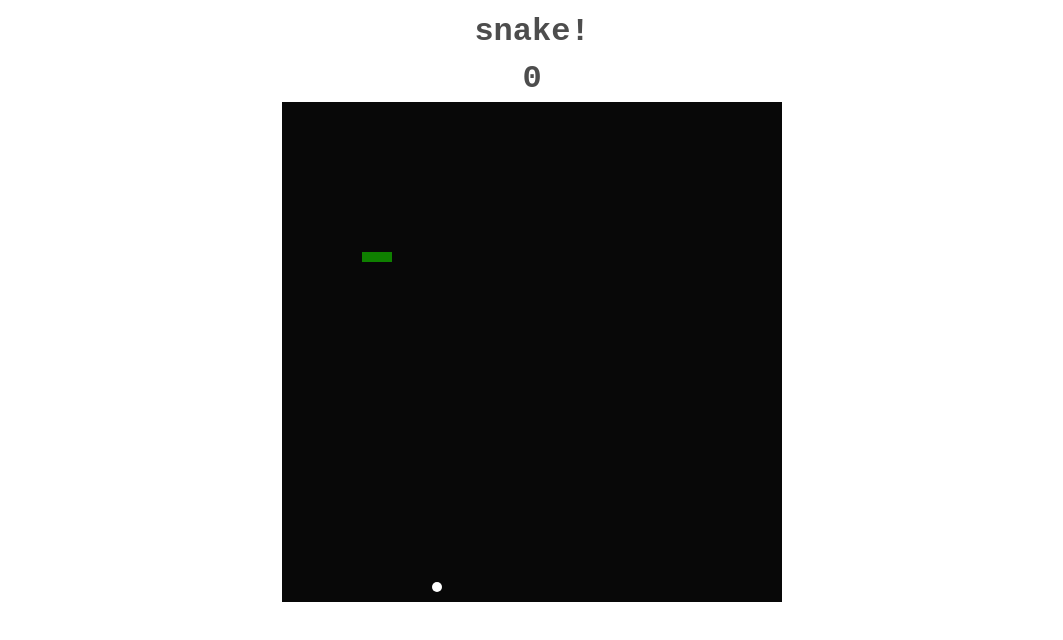
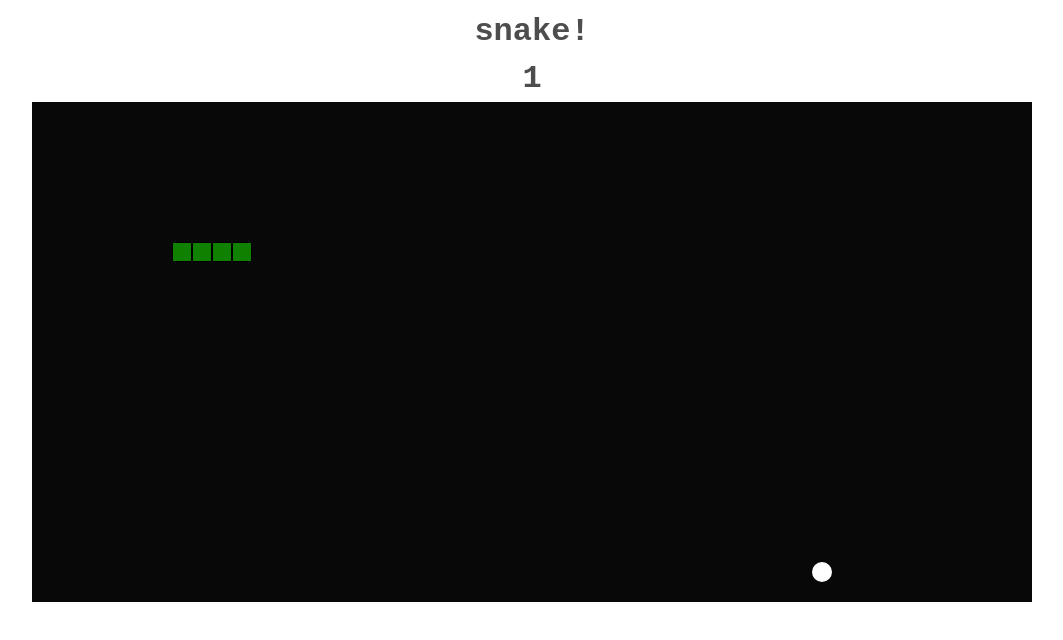
Before and after one commit to k0rabl/snake, a plain HTML site: page index.html in a window 1280 px wide. Both pictures are taken after a click on the button "Start!". Shown: the whole page, without its empty margins (108-1171 px from the left). Drawn offline with Linux system fonts and the light colour scheme.

Commit message:
Bugfix: mouse generation on the snake. A new biggest field.  Add comments.

```diff
--- a/index.html
+++ b/index.html
@@ -4,7 +4,7 @@
 	<meta charset="UTF-8">
 	<meta name="viewport" content="width=device-width, initial-scale=1.0">
 	<meta http-equiv="X-UA-Compatible" content="ie=edge">
-	<title>Document</title>
+	<title>Snake!</title>
 	<link rel="stylesheet" href="style.css">
 </head>
 <body>
@@ -13,8 +13,10 @@
 		<h3 class="highscore">Your highscore: <span id="highscore">0</span></h3>
 		<button id="start" class="start">Start!</button>
 	</div>
-	<h1 class="title">snake!</h1>
-	<h1 id="yourScore" class="score">0</h1>
+	<div id="game" class="game disable">
+		<h1 class="title">snake!</h1>
+		<h1 id="yourScore" class="score">0</h1>
+	</div>
 	<script src="script.js"></script>
 </body>
 </html>
--- a/script.js
+++ b/script.js
@@ -1,52 +1,50 @@
 var field,
-		coordSnake,
 		mouse,
 		snake,
 		interval,
 		score,
 		direction = 'right';
 
-function randIntExcep(min, max, exp) {
-			var n;
-			while(true){
-					if((n = Math.floor(Math.random() * (max - min + 1)) + min) != exp)
-					return n;
-			}
-}
-
 function startGame(){
-	genField();
-	createSnake();
-	createMouse();
-	interval = setInterval(move, 70);
-	startBlock.classList.add('disable');
+	game.classList.remove('disable');														// enable game-score
+	genField();																									// generation a new game field
+	createSnake();																							// generation a new snake
+	createMouse();																							// generation a new mouse
+	interval = setInterval(move, 70);														// start moving and sеt complexity
+	startBlock.classList.add('disable');												// disabled game-menu
 }
 
 function endGame(){
-	score = (snake.length - 3);
-	alert('You lose. Score:' + score);
-	clearInterval(interval);
-	field.remove();
-	document.getElementById("highscore").textContent = score;
-	startBlock.classList.remove('disable');
+	score = (snake.length - 3);																	// count a score
+	alert('You lose. Score:' + score);													// lose nameplate
+	clearInterval(interval);																		// clear interval for a new game
+	field.remove();																							// clear field
+	document.getElementById("highscore").textContent = score;		// set a highscore
+	yourScore.textContent = 0; 																	// clear score
+	startBlock.classList.remove('disable');											// enable game menu
+	game.classList.add('disable');															// disable game-score
 }
 
 function genField(){
 
+	// generation a field
 	field  = document.createElement('div');
 	document.body.appendChild(field);
 	field.classList.add('field');
 
-	for (let i=0; i<2501; i++){
+	// generation a 1250 excels
+	for (let i=0; i<1250; i++){
 		let excel = document.createElement('div');
 		field.appendChild(excel);
 		excel.classList.add('excel');
 	}
 
 	var x = 1,
-			y = 50;
+			y = 25;
 
-	for	(let i=0; i<2501; i++){
+	// set excel coordination
+	for	(let i=0; i<1250; i++){
+		// transfer excel x on a new line
 		if (x>50){
 			x = 1;
 			y--;
@@ -59,13 +57,16 @@ function genField(){
 }
 
 function createSnake(){
+
+	// generation a random coordination of snake
 	function genSnake(){
 		let posX = Math.round(Math.random() * (50 - 3) + 3);
-		let posY = Math.round(Math.random() * (50 - 1) + 1);
+		let posY = Math.round(Math.random() * (25 - 1) + 1);
 		return [posX, posY];
 	}
 
-	coordSnake = genSnake();
+	//create snake
+	let coordSnake = genSnake();
 	snake = [document.querySelector('[posX = "' + coordSnake[0] + '"][posY = "' + coordSnake[1] + '"]'),
 							 document.querySelector('[posX = "' + (coordSnake[0]-1) + '"][posY = "' + coordSnake[1] + '"]'),
 							 document.querySelector('[posX = "' + (coordSnake[0]-2) + '"][posY = "' + coordSnake[1] + '"]')];
@@ -74,28 +75,41 @@ function createSnake(){
 		snake[i].classList.add('excel-snake');
 	}
 
+	//gen a snake head
 	snake[0].classList.add('head');
 }
 
 function createMouse(){
+
+	// generation a random coordination of snake
 	function genMouse(){
-		let posX = randIntExcep((50-1), 1, coordSnake[0]);
-		let posY = randIntExcep((50-1), 1, coordSnake[1]);
+		let posX = Math.round(Math.random() * (50 - 1) + 1);
+		let posY = Math.round(Math.random() * (25 - 1) + 1);
 		return[posX, posY];
 	}
 
+	// create mouse
 	let coordMouse = genMouse();
-	mouse = [document.querySelector('[posX = "' + coordMouse[0] + '"][posY = "' + coordMouse[1] + '"]')]
+	mouse = [document.querySelector('[posX = "' + coordMouse[0] + '"][posY = "' + coordMouse[1] + '"]')];
+
+	// if mouse creating on snake
+	while(mouse[0].classList.contains('excel-snake')){
+		let coordMouse = genMouse();
+		mouse = [document.querySelector('[posX = "' + coordMouse[0] + '"][posY = "' + coordMouse[1] + '"]')];
+	}
 
 	mouse[0].classList.add('mouse')
 }
 
 function move(){
-	let snakeCoord = [snake[0].getAttribute('posX'), snake[0].getAttribute('posY')];
-	snake[0].classList.remove('head');
-	snake[snake.length - 1].classList.remove('excel-snake');
+
+	//snake moving
+	let snakeCoord = [snake[0].getAttribute('posX'), snake[0].getAttribute('posY')]; //coordination of snake head
+	snake[0].classList.remove('head');	//clear head
+	snake[snake.length - 1].classList.remove('excel-snake'); //clear tail
 	snake.pop();
 
+	// button movement, if snake beyond the limits, than snake becomeon the start line
 	if (direction == 'right'){
 		if(snakeCoord[0] < 50){
 			snake.unshift(document.querySelector('[posX = "' + (+snakeCoord[0] + 1) + '"][posY = "' + snakeCoord[1] + '"]'));
@@ -109,7 +123,7 @@ function move(){
 			snake.unshift(document.querySelector('[posX = "50"][posY = "' + snakeCoord[1] + '"]'));
 		}
 	} else if (direction == 'up'){
-		if(snakeCoord[1] < 50){
+		if(snakeCoord[1] < 25){
 			snake.unshift(document.querySelector('[posX = "' + snakeCoord[0] + '"][posY = "' + (+snakeCoord[1]+  1) + '"]'));
 		} else {
 			snake.unshift(document.querySelector('[posX = "' + snakeCoord[0] + '"][posY = "1"]'));
@@ -118,10 +132,11 @@ function move(){
 		if(snakeCoord[1] > 1){
 			snake.unshift(document.querySelector('[posX = "' + snakeCoord[0] + '"][posY = "' + (+snakeCoord[1] - 1) + '"]'));
 		} else {
-			snake.unshift(document.querySelector('[posX = "' + snakeCoord[0] + '"][posY = "50"]'));
+			snake.unshift(document.querySelector('[posX = "' + snakeCoord[0] + '"][posY = "25"]'));
 		}
 	}
 
+	//snake eat mouse
 	if (snake[0].getAttribute('posX') == mouse[0].getAttribute('posX') &&
 		  snake[0].getAttribute('posY') == mouse[0].getAttribute('posY')){
 
@@ -131,15 +146,17 @@ function move(){
 				let y = snake[snake.length - 1].getAttribute('posY');
 				snake.push(document.querySelector('[posX = "' + x + '"][posY = "' + y + '"]'));
 
-				yourScore.textContent = (snake.length - 3);
+				yourScore.textContent = (snake.length - 3); 	//update score
 
 				createMouse();
 	}
 
+	//snake eat tail
 	if (snake[0].classList.contains('excel-snake')){
 		endGame();
 	}
 
+	//rise snake
 	snake[0].classList.add('head');
 	for (i=0; i < snake.length; i++) {
 		snake[i].classList.add('excel-snake');
@@ -148,14 +165,12 @@ function move(){
 
 }
 
-
-
+// press "Start" for play a game
 start.onclick = function(e) {
 	startGame();
 }
 
-
-
+// move button
 window.addEventListener('keydown', function(e){
 	if (e.keyCode == 37 && direction != 'right'){
 		direction = 'left';
--- a/style.css
+++ b/style.css
@@ -1,18 +1,16 @@
 *{
 	color: rgb(77, 77, 77);
+	box-sizing: border-box;
 }
 
-body{
-	box-sizing: border-box;
-}
 
 .disable{
 	display: none;
 }
 .start-block{
 	position: relative;
-	width: 250px;
-	margin: 250px auto;
+	width: 500px;
+	margin: 150px auto;
 	padding: 50px 75px;
 	-webkit-box-shadow: 0px 10px 72px -3px rgba(0,0,0,0.75);
 	-moz-box-shadow: 0px 10px 72px -3px rgba(0,0,0,0.75);
@@ -52,7 +50,7 @@ body{
 }
 
 .field{
-	width: 500px;
+	width: 1000px;
 	height: 500px;
 	margin: 0 auto;
 	background: rgb(8, 8, 8);
@@ -61,12 +59,13 @@ body{
 }
 
 .excel{
-	width: 10px;
-	height: 10px;
+	width: 20px;
+	height: 20px;
 }
 
 .excel-snake{
 	background: rgb(15, 128, 0);
+	border: 1px solid #000;
 }
 
 .mouse{
```
